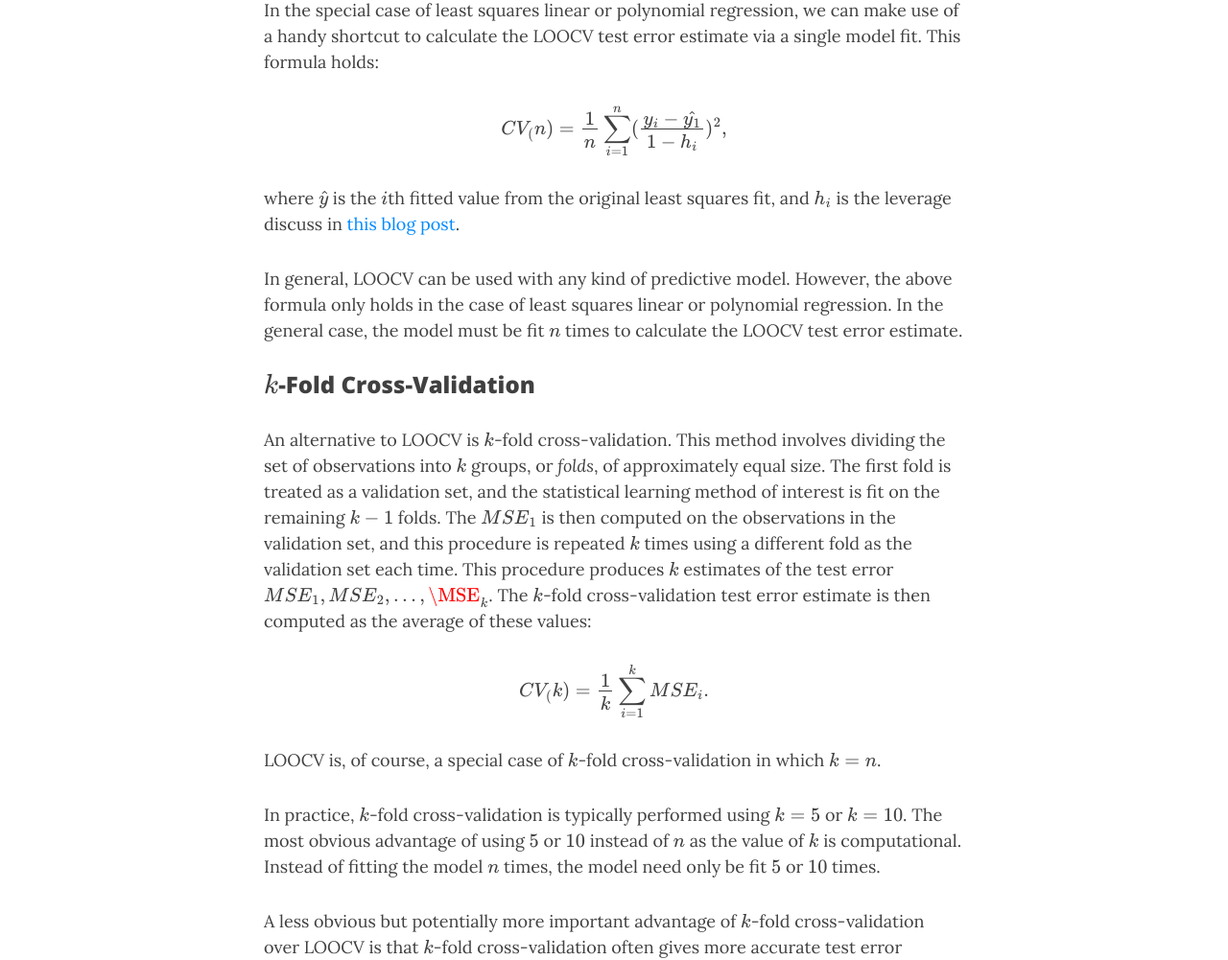
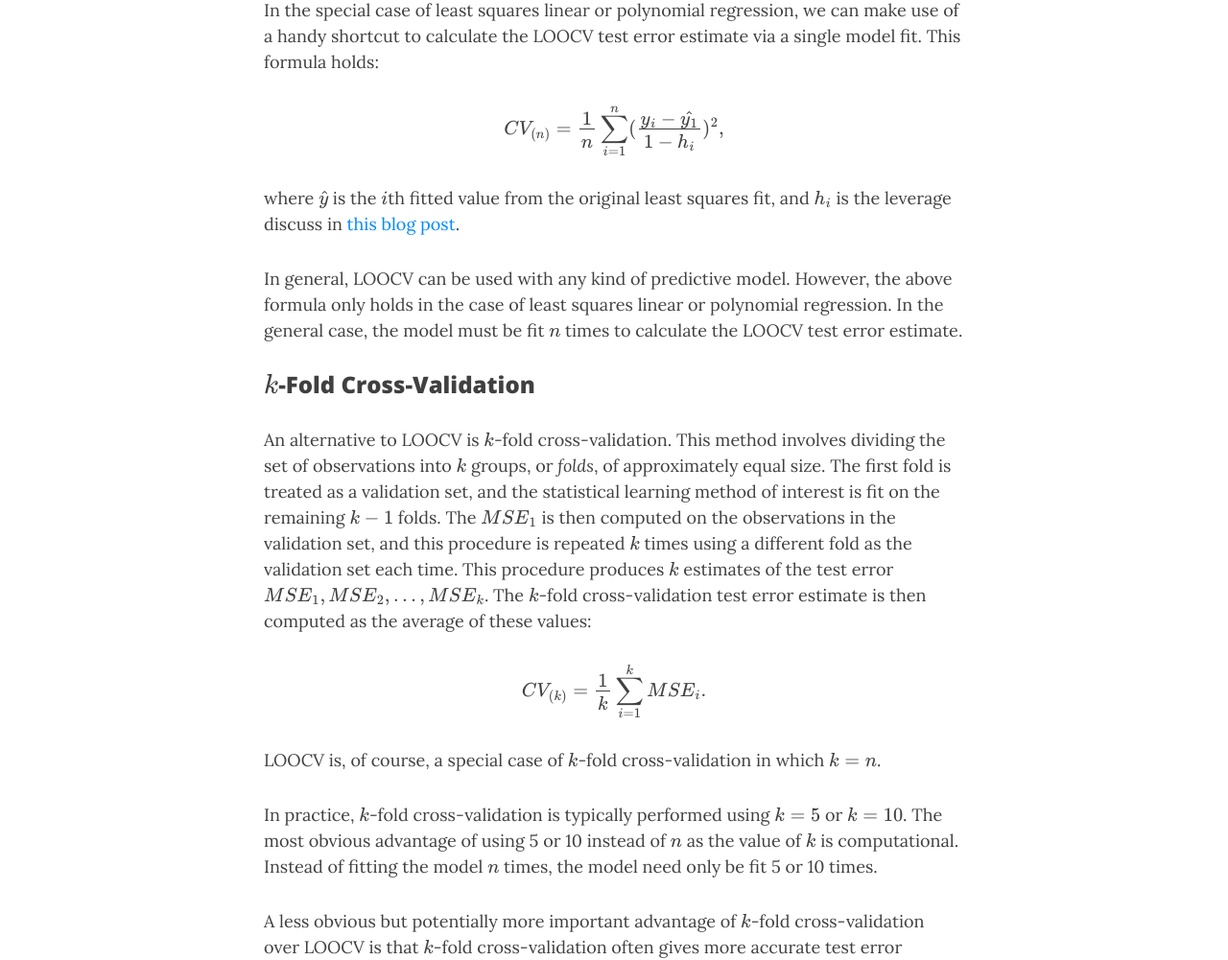
Before and after one commit to ethanwicker/ethanwicker.github.io, a Jekyll site: the page built from _posts/2021-02-15-cross-validation-001.md, in a window 1280 px wide and 1400 px high, scrolled down 2861 px. Shown: the part 152-1153 px from the top of the window at 96% size. Built offline with Jekyll 4.4.1, drawn with Linux system fonts in a browser that asks for light colours; nearby versions of some CDN libraries; formulas are drawn with MathJax 3; some of the changed text lies outside the part shown.

Commit message:
Adding new post

```diff
--- a/_posts/2021-02-15-cross-validation-001.md
+++ b/_posts/2021-02-15-cross-validation-001.md
@@ -53,7 +53,7 @@ However, LOOCV can be computation expensive, since the model has to be fit $n$ t
 
 $$
 \begin{aligned}
-CV_(n) = \frac{1}{n} \sum_{i=1}^{n} (\frac{y_i-\hat{y_1}}{1-h_i})^2,
+CV_{(n)} = \frac{1}{n} \sum_{i=1}^{n} (\frac{y_i-\hat{y_1}}{1-h_i})^2,
 \end{aligned}
 $$
 
@@ -63,17 +63,17 @@ In general, LOOCV can be used with any kind of predictive model.  However, the a
 
 ### $k$-Fold Cross-Validation
 
-An alternative to LOOCV is $k$-fold cross-validation.  This method involves dividing the set of observations into $k$ groups, or *folds*, of approximately equal size.  The first fold is treated as a validation set, and the statistical learning method of interest is fit on the remaining $k-1$ folds.  The $MSE_1$ is then computed on the observations in the validation set, and this procedure is repeated $k$ times using a different fold as the validation set each time.  This procedure produces $k$ estimates of the test error $MSE_1, MSE_2, \ldots, \MSE_k$.  The $k$-fold cross-validation test error estimate is then computed as the average of these values:
+An alternative to LOOCV is $k$-fold cross-validation.  This method involves dividing the set of observations into $k$ groups, or *folds*, of approximately equal size.  The first fold is treated as a validation set, and the statistical learning method of interest is fit on the remaining $k-1$ folds.  The $MSE_1$ is then computed on the observations in the validation set, and this procedure is repeated $k$ times using a different fold as the validation set each time.  This procedure produces $k$ estimates of the test error $MSE_1, MSE_2, \ldots, MSE_k$.  The $k$-fold cross-validation test error estimate is then computed as the average of these values:
 
 $$
 \begin{aligned}
-CV_(k) = \frac{1}{k} \sum_{i=1}^{k} MSE_i.
+CV_{(k)} = \frac{1}{k} \sum_{i=1}^{k} MSE_i.
 \end{aligned}
 $$
 
 LOOCV is, of course, a special case of $k$-fold cross-validation in which $k=n$.
 
-In practice, $k$-fold cross-validation is typically performed using $k=5$ or $k=10$.  The most obvious advantage of using $5$ or $10$ instead of $n$ as the value of $k$ is computational.  Instead of fitting the model $n$ times, the model need only be fit $5$ or $10$ times.
+In practice, $k$-fold cross-validation is typically performed using $k=5$ or $k=10$.  The most obvious advantage of using 5 or 10 instead of $n$ as the value of $k$ is computational.  Instead of fitting the model $n$ times, the model need only be fit 5 or 10 times.
 
 A less obvious but potentially more important advantage of $k$-fold cross-validation over LOOCV is that $k$-fold cross-validation often gives more accurate test error estimates.  This advantage has to do with the bias-variance tradeoff.
 
```
Also changed, not shown: other parts of _posts/2021-02-15-cross-validation-001.md (+5 -5 lines).
